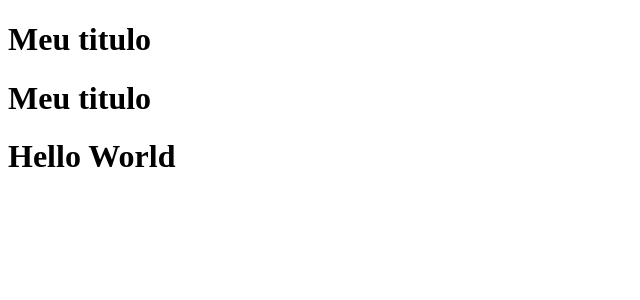
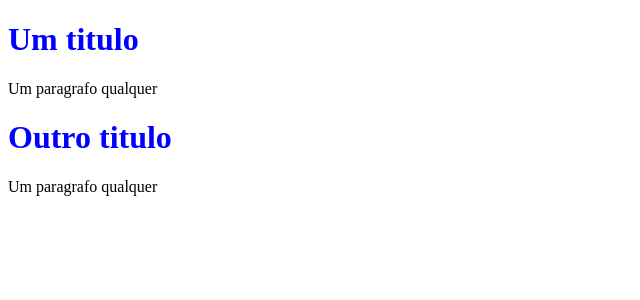
Before and after one commit to carregando/react-nextjs-exemplos, a Next.js app: page / in a window 1280 px wide. Shown: the top 300 px of the page, without its empty margins (0-640 px from the left). Built offline with nearby package versions, Linux system fonts and the light colour scheme.

Commit message:
estilizado tiltle, e usando children

```diff
--- a/pages/index.jsx
+++ b/pages/index.jsx
@@ -3,9 +3,10 @@
 function HomePage () {
   return(
     <div>
-      <Title />
-      <Title />
-      <h1>Hello World</h1>
+      <Title>Um titulo</Title>
+      <p>Um paragrafo qualquer</p>
+      <Title>Outro titulo</Title>
+      <p>Um paragrafo qualquer</p>
     </div>
   )
 }
--- a/src/componetes/title/Title.jsx
+++ b/src/componetes/title/Title.jsx
@@ -1,6 +1,10 @@
-function Title () {
+import styles from './Title.module.css'
+
+function Title (props) {
   return (
-    <h1>Meu titulo</h1>
+    <h1 className={styles.title}>
+    {props.children}
+    </h1>
   )
 }
 
--- /dev/null
+++ b/src/componetes/title/Title.module.css
@@ -0,0 +1,3 @@
+.title {
+  color: blue;
+}
```
